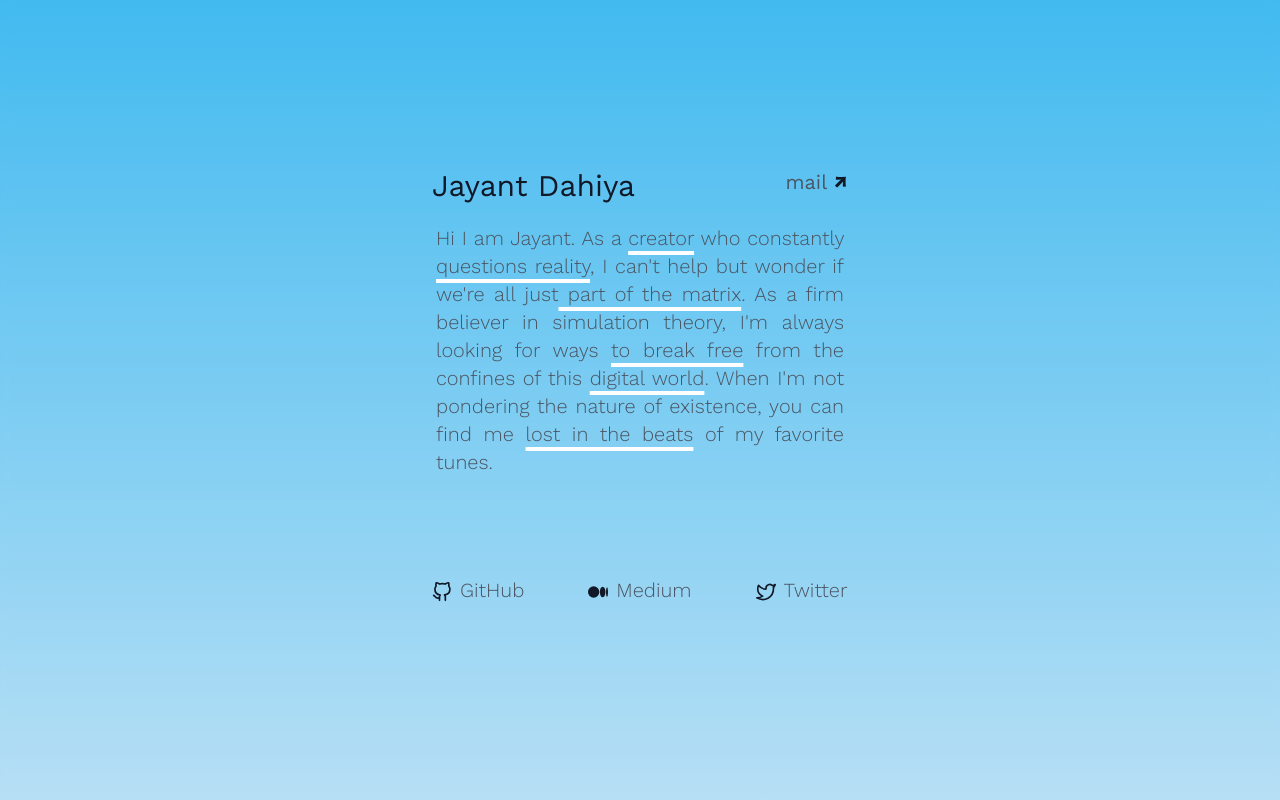
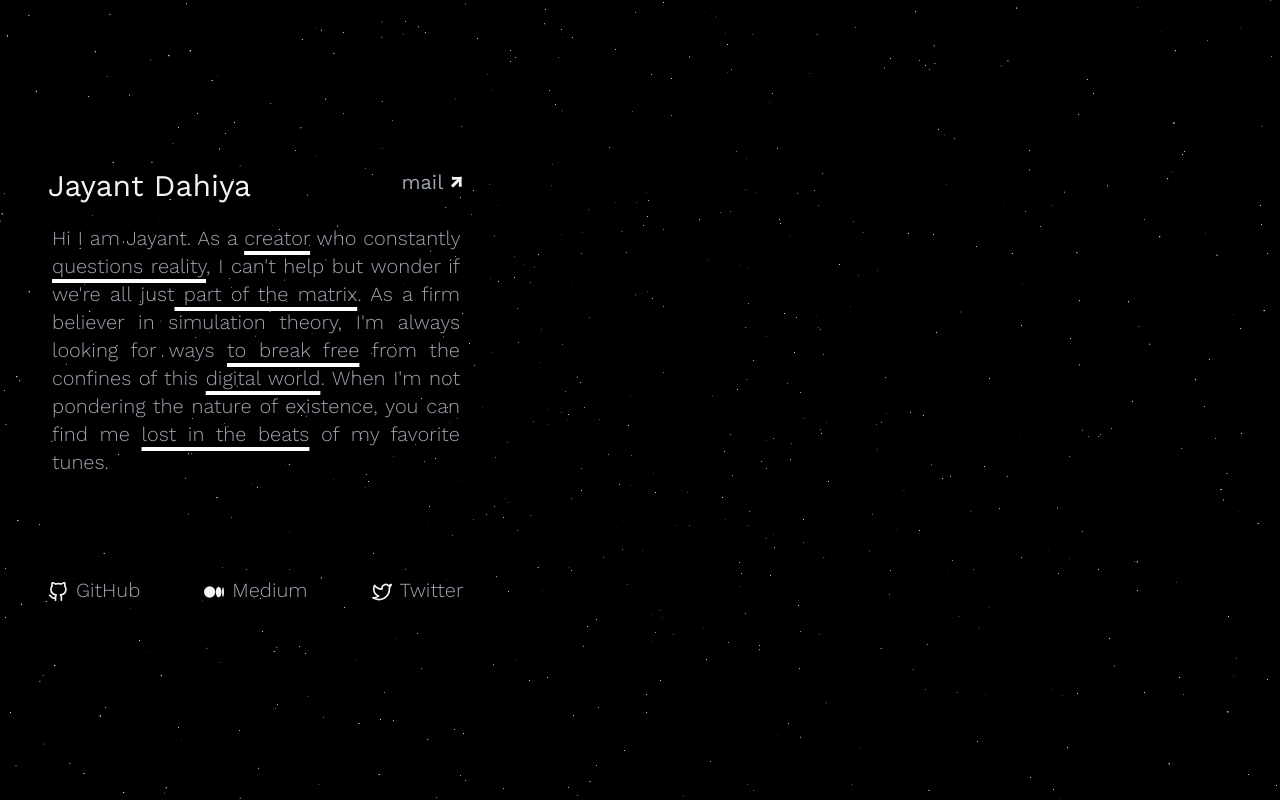
Before and after one commit to jayantdahiya/personal-website, a React (Create React App) app: page / in a window 1280 px wide. Built offline with nearby package versions, Linux system fonts and the light colour scheme.

Commit message:
Added stars background three.js

```diff
--- a/package.json
+++ b/package.json
@@ -4,6 +4,8 @@
   "private": true,
   "dependencies": {
     "@headlessui/react": "^1.7.14",
+    "@react-three/drei": "^9.66.1",
+    "@react-three/fiber": "^8.13.0",
     "@testing-library/jest-dom": "^5.16.5",
     "@testing-library/react": "^13.4.0",
     "@testing-library/user-event": "^13.5.0",
@@ -11,6 +13,7 @@
     "react-dom": "^18.2.0",
     "react-icons": "^4.8.0",
     "react-scripts": "5.0.1",
+    "three": "^0.152.0",
     "web-vitals": "^2.1.4"
   },
   "scripts": {
--- a/src/App.js
+++ b/src/App.js
@@ -2,14 +2,30 @@ import "./App.css";
 import Links from "./Components/Links";
 import Landing from "./Components/Landing";
 
+import { Canvas } from "@react-three/fiber";
+import { Stars } from "@react-three/drei";
+
 function App() {
   return (
-    <div className="bg-gradient-to-b from-sky-400 to-sky-200 h-screen font-WorkSans">
-      <div className="flex items-center h-screen flex-col bg-clip-padding backdrop-filter backdrop-blur-sm bg-opacity-10 bg-gray-400">
+    <div className="h-screen bg-black font-WorkSans">
+      <div className="absolute flex flex-col items-center h-screen bg-transparent backdrop-blur-lg">
         <div className="w-screen lg:w-[40vw] mt-[10vh] lg:mt-[15vh] max-h-[70vh]">
           <Landing />
           <Links />
         </div>
+      </div>
+      <div className="relative h-screen">
+        <Canvas>
+          <Stars
+            radius={100}
+            depth={50}
+            count={5000}
+            factor={4}
+            saturation={0}
+            fade
+            speed={1}
+          />
+        </Canvas>
       </div>
     </div>
   );
--- a/src/Components/Landing.js
+++ b/src/Components/Landing.js
@@ -2,27 +2,27 @@ import React from "react";
 
 function Landing() {
   return (
-    <div className="mx-auto flex-col p-12 space-y-4 cursor-default">
-      <div className="justify-between flex-row flex">
+    <div className="flex-col p-12 mx-auto space-y-4 cursor-default">
+      <div className="flex flex-row justify-between">
         <div>
-          <p className="text-xl mx-auto font-normal lg:text-3xl text-gray-900">
+          <p className="mx-auto text-xl font-normal text-gray-100 lg:text-3xl">
             Jayant Dahiya
           </p>
         </div>
         <div>
           <a
             href="mailto:jayantdahiyadev@gmail.com"
-            className="group text-gray-600 text-xl font-normal transition duration-300"
+            className="text-xl font-normal text-gray-400 transition duration-300 group"
             target="_blank"
             rel="noreferrer"
           >
             mail
-            <span className="text-gray-900 font-bold"> &#8599;</span>
+            <span className="font-bold text-gray-100"> &#8599;</span>
             <span className="link_underline"></span>
           </a>
         </div>
       </div>
-      <p className="text-lg font-light lg:text-xl text-left lg:text-justify text-gray-600 p-1">
+      <p className="p-1 text-lg font-light text-left text-gray-400 lg:text-xl lg:text-justify">
         Hi I am Jayant. As a <span className="underlined">creator</span> who
         constantly <span className="underlined">questions reality</span>, I
         can't help but wonder if we're all just
--- a/src/Components/Links.js
+++ b/src/Components/Links.js
@@ -6,9 +6,9 @@ function Links() {
   return (
     <div className="text-lg lg:text-xl mx-auto flex-row flex p-12 space-x-4 md:space-x-12 lg:space-x-16">
       <div className="flex-row flex items-center gap-x-2">
-        <FiGithub className="text-gray-900" />
+        <FiGithub className="text-gray-100" />
         <a
-          className="group font-light text-gray-600"
+          className="group font-light text-gray-400"
           href="https://github.com/jayantdahiya"
           target="_blank"
           rel="noreferrer"
@@ -18,9 +18,9 @@ function Links() {
         </a>
       </div>
       <div className="flex-row flex items-center gap-x-2 ">
-        <SiMedium className="text-gray-900" />
+        <SiMedium className="text-gray-100" />
         <a
-          className="group font-light text-gray-600"
+          className="group font-light text-gray-400"
           href="https://medium.com/@jayantdahiya"
           target="_blank"
           rel="noreferrer"
@@ -30,9 +30,9 @@ function Links() {
         </a>
       </div>
       <div className="flex-row flex items-center gap-x-2">
-        <FiTwitter className="text-gray-900" />
+        <FiTwitter className="text-gray-100" />
         <a
-          className="group font-light text-gray-600"
+          className="group font-light text-gray-400"
           href="https://twitter.com/DahiyaJayant"
           target="_blank"
           rel="noreferrer"
--- a/src/index.css
+++ b/src/index.css
@@ -11,7 +11,7 @@
 
 @layer components {
   .underlined {
-    @apply underline underline-offset-[6px] decoration-white decoration-4 hover:no-underline hover:text-gray-900 hover:font-normal hover:animate-pulse;
+    @apply underline underline-offset-[6px] decoration-white decoration-4 hover:no-underline hover:text-gray-100 hover:font-normal hover:animate-pulse;
   }
   .link_underline {
     @apply block max-w-0 group-hover:max-w-full transition-all duration-500 h-1 bg-white;
```
Also changed, not shown: 1 other file (tests, documents, lock files or other folders).
